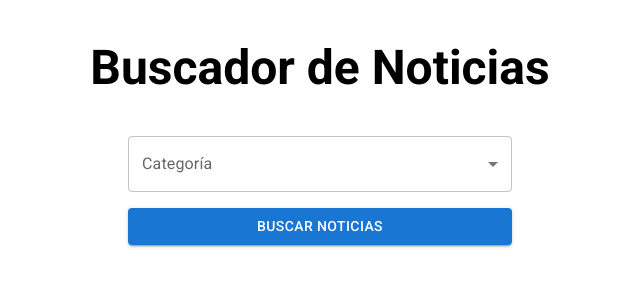
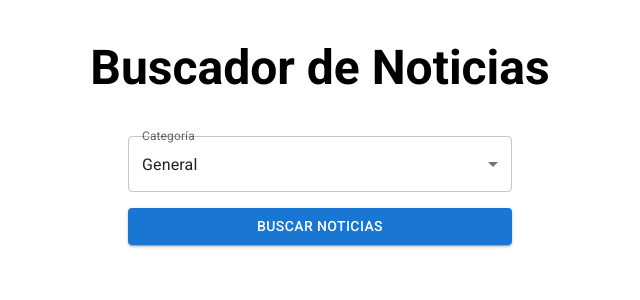
Before and after one commit to ppagano91/noticias-app, a React (Vite) app: page / in a window 1280 px wide. Shown: the top 300 px of the page, without its empty margins (320-960 px from the left). Built offline with nearby package versions, Linux system fonts and the light colour scheme.

Commit message:
Detectando la Categoría seleccionada

```diff
--- a/src/components/Formulario.jsx
+++ b/src/components/Formulario.jsx
@@ -7,6 +7,8 @@ import {
   Button,
   Box,
 } from "@mui/material";
+
+import useNoticias from "../hooks/useNoticias";
 
 const CATEGORIAS = [
   { value: "general", label: "General" },
@@ -19,11 +21,18 @@ const CATEGORIAS = [
 ];
 
 const Formulario = () => {
+  const { categoria, handleChangeCategoria } = useNoticias();
+
   return (
     <form>
       <FormControl fullWidth>
         <InputLabel id="categoria">Categoría</InputLabel>
-        <Select labelId="categoria" id="categoria">
+        <Select
+          labelId="categoria"
+          id="categoria"
+          onChange={handleChangeCategoria}
+          value={categoria}
+        >
           {CATEGORIAS.map((categoria) => (
             <MenuItem key={categoria.value} value={categoria.value}>
               {categoria.label}
--- a/src/context/NoticiasProvider.jsx
+++ b/src/context/NoticiasProvider.jsx
@@ -3,8 +3,15 @@ import { useState, useEffect, createContext } from "react";
 const NoticiasContext = createContext();
 
 const NoticiasProvider = ({ children }) => {
+  const [categoria, setCategoria] = useState("general");
+
+  const handleChangeCategoria = (e) => {
+    setCategoria(e.target.value);
+  };
   return (
-    <NoticiasContext.Provider value={{}}>{children}</NoticiasContext.Provider>
+    <NoticiasContext.Provider value={{ categoria, handleChangeCategoria }}>
+      {children}
+    </NoticiasContext.Provider>
   );
 };
 
--- a/src/hooks/useNoticias.jsx
+++ b/src/hooks/useNoticias.jsx
@@ -1,5 +1,5 @@
 import { useContext } from "react";
-import NoticiasContext from "../context/NoticiasContext";
+import NoticiasContext from "../context/NoticiasProvider";
 
 const useNoticias = () => {
   return useContext(NoticiasContext);
```
